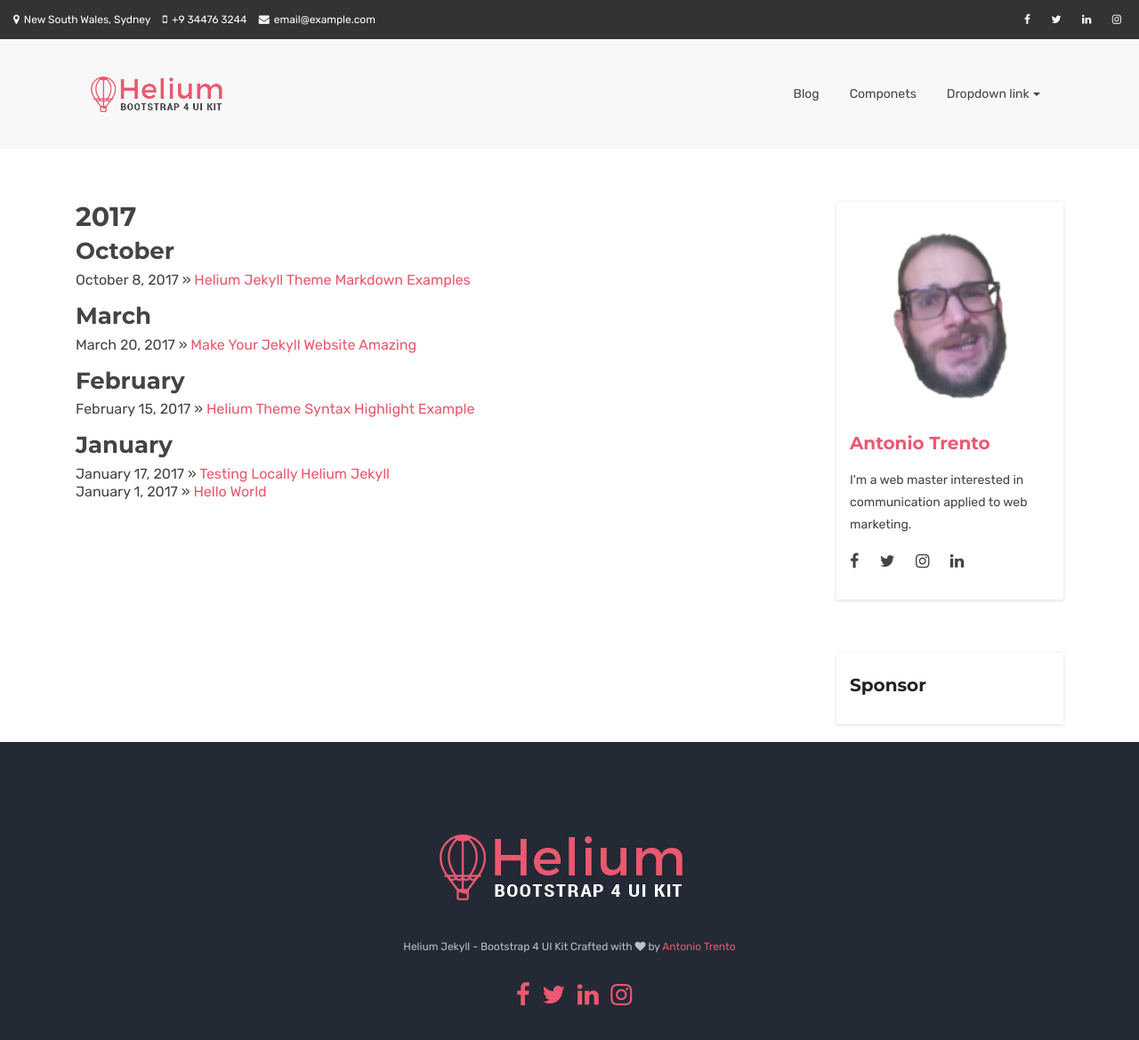
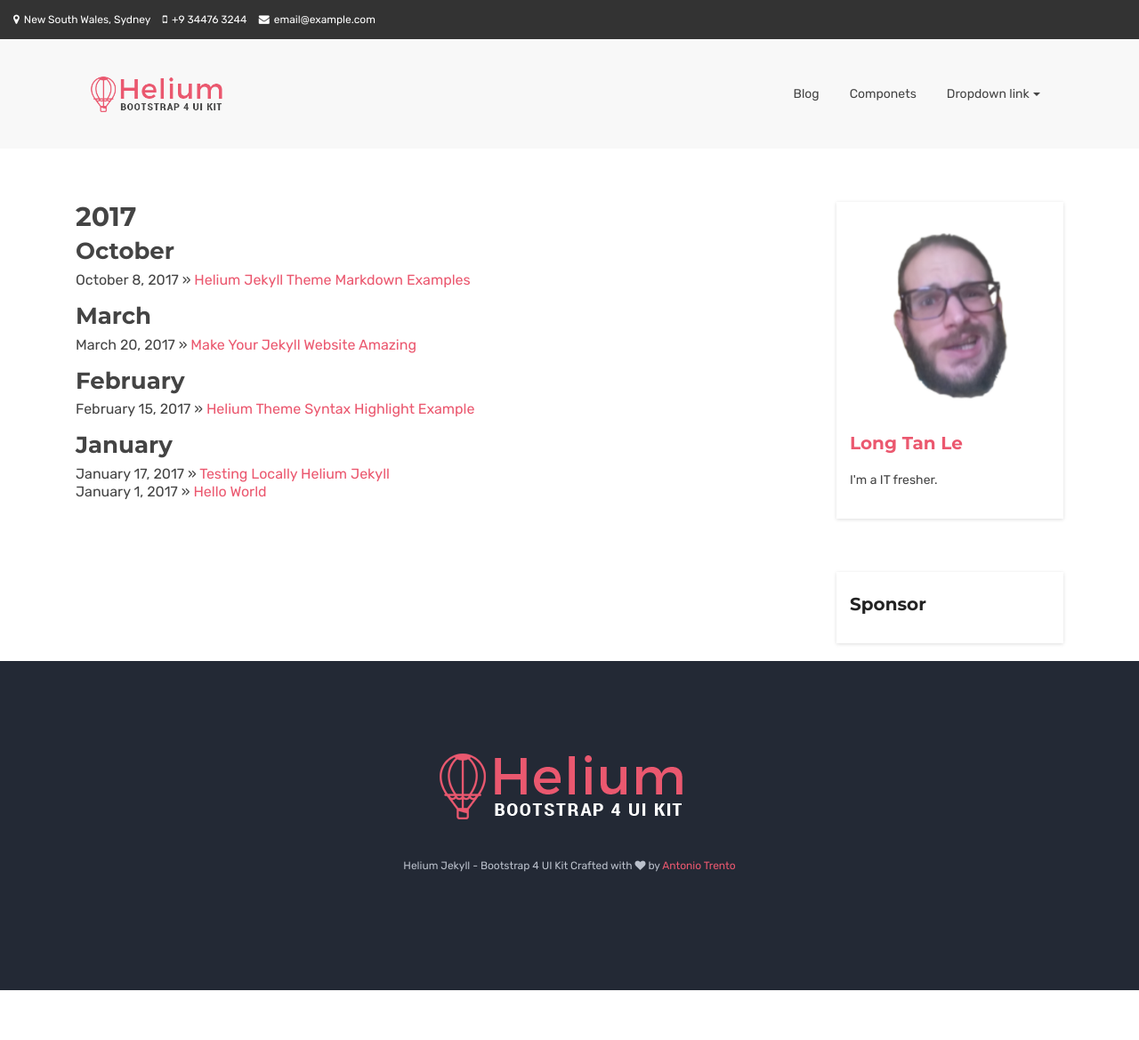
Before and after one commit to longtanle/longtanle.github.io, a Jekyll site: the page built from archive.html, in a window 1280 px wide. Shown: the top 1169 px of the page at 89% size. Built offline with Jekyll 4.4.1, drawn with Linux system fonts in a browser that asks for light colours; comment, search, counter and statistics services are not loaded.

Commit message:
Update _config.yml
Update config file

```diff
--- a/_config.yml
+++ b/_config.yml
@@ -7,8 +7,8 @@ highlighter: null
 markdown: kramdown
 extensions: [fenced_code_blocks]
 excerpt_separator: "<!--more-->"
-url: https://heliumjk.github.io
-baseurl: "/heliumjk.github.io"
+url: https://longtanle.github.io
+baseurl: "/longtanle.github.io"
 # Themes are encouraged to use these universal variables
 # so be sure to set them if your theme uses them.
 #
@@ -21,23 +21,16 @@ google_ad_client: ca-pub-9204963049240271
 post_limit: 5
 
 
-title : Helium Jekyll
-tagline: Bootstrap 4 UI kit for jekyll
+title : I am Long
+tagline: Welcome to my page!
 author :
-  name : Antonio Trento
-  site: https://lantoniotrento.github.io
-  description : I&#39;m a web master interested in communication applied to web marketing.
+  name : Long Tan Le
+  site: https://longtanle.github.io
+  description : I&#39;m a IT fresher.
   image : social-image.png
-  email : lantoniotrento@gmail.com
-  github : antoniotrento
-  twitter : lantoniotrento
-  facebook: lantoniotrento
-  linkedin: antoniotrento
-  instagram: lantoniotrento
-  pinterest: antoniotrento
-  feedburner :
+  email : tanlong.ce@gmail.com
 
-twitter_username: lantoniotrento
+# twitter_username: lantoniotrento
 # The production_url is only used when full-domain names are needed
 # such as sitemap.txt
 # Most places will/should use BASE_PATH to make the urls
@@ -46,7 +39,7 @@ twitter_username: lantoniotrento
 # Else if you are pushing to username.github.io, replace with your username.
 # Finally if you are pushing to a GitHub project page, include the project name at the end.
 #
-production_url : https://heliumjk.github.io
+production_url : https://longtanle.github.io
 
 # All Jekyll-Bootstrap specific configurations are namespaced into this hash
 #
@@ -75,7 +68,7 @@ JB :
   #   - Only the following values are falsy: ["", null, false]
   #   - When setting BASE_PATH it must be a valid url.
   #     This means always setting the protocol (http|https) or prefixing with "/"
-  BASE_PATH : https://heliumjk.github.io
+  BASE_PATH : https://longtanle.github.io
 
   # By default, the asset_path is automatically defined relative to BASE_PATH plus the enabled theme.
   # ex: [BASE_PATH]/assets/themes/[THEME-NAME]
@@ -85,7 +78,7 @@ JB :
   #   http://s3.amazonaws.com/yoursite/themes/watermelon
   #   /assets
   #
-  ASSET_PATH : https://heliumjk.github.io/assets/themes/bootstrap
+  ASSET_PATH : https://longtanle.github.io/assets/themes/bootstrap
 
   # These paths are to the main pages Jekyll-Bootstrap ships with.
   # Some JB helpers refer to these paths; change them here if needed.
```
